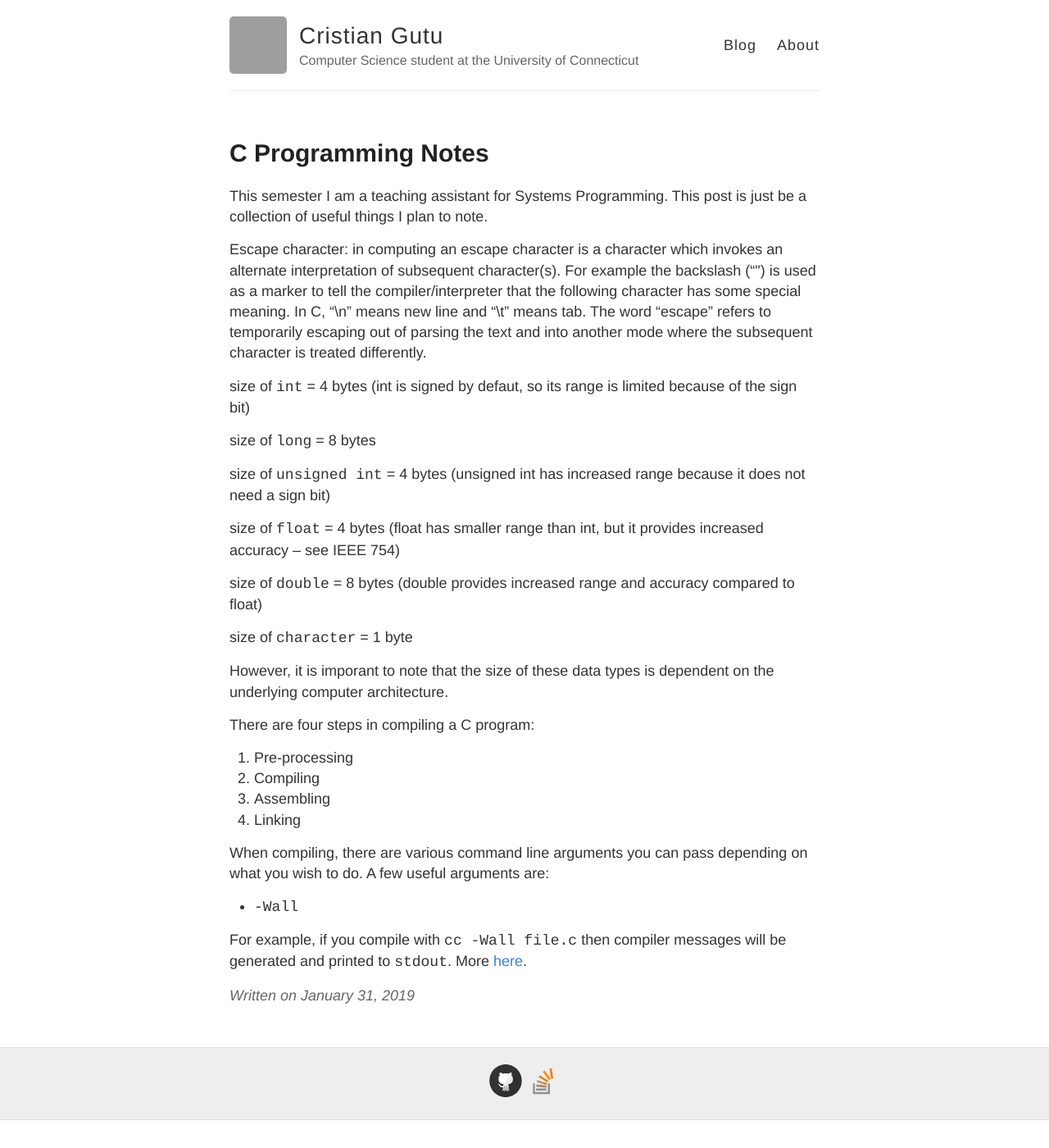
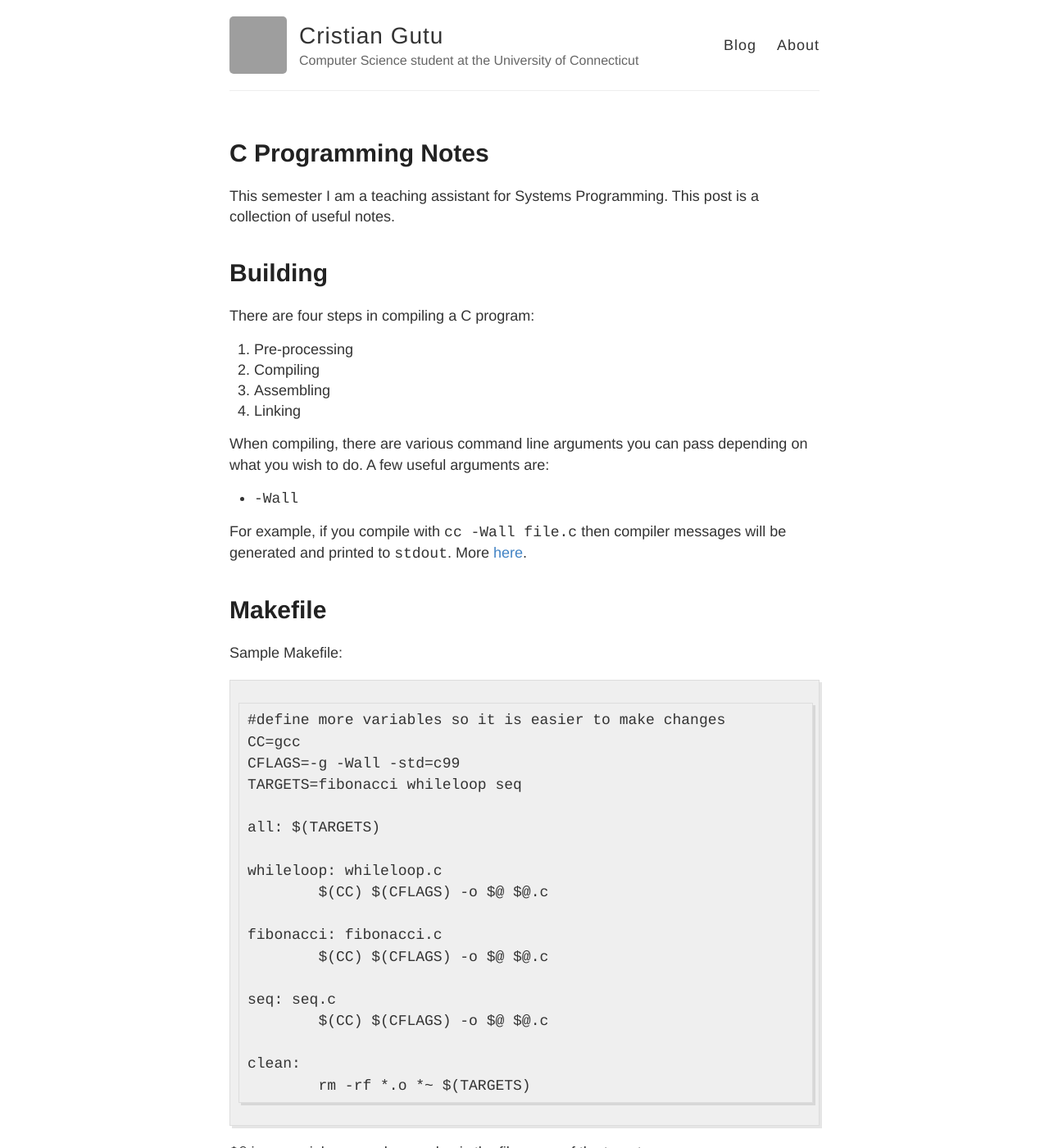
Before and after one commit to gutucristian/gutucristian.github.io, a Jekyll site: the page built from _posts/2019-1-31-C-Programming-Notes.md, in a window 1280 px wide and 1400 px high. Shown: the whole window at 82% size. Built offline with Jekyll 4.4.1, drawn with Linux system fonts in a browser that asks for light colours; our own code applies the rules of GitHub Pages for plain Markdown files; some of the changed text lies outside the part shown; grey boxes are pictures that could not be loaded.

Commit message:
Update 2019-1-31-C-Programming-Notes.md

````diff
--- a/_posts/2019-1-31-C-Programming-Notes.md
+++ b/_posts/2019-1-31-C-Programming-Notes.md
@@ -1,6 +1,53 @@
-This semester I am a teaching assistant for Systems Programming. This post is just be a collection of useful things I plan to note.
+This semester I am a teaching assistant for Systems Programming. This post is a collection of useful notes.
 
-Escape character: in computing an escape character is a character which invokes an alternate interpretation of subsequent character(s). For example the backslash ("\") is used as a marker to tell the compiler/interpreter that the following character has some special meaning. In C, "\n" means new line and "\t" means tab. The word "escape" refers to temporarily escaping out of parsing the text and into another mode where the subsequent character is treated differently.
+# Building
+
+There are four steps in compiling a C program:
+1. Pre-processing
+2. Compiling
+3. Assembling
+4. Linking
+
+When compiling, there are various command line arguments you can pass depending on what you wish to do. A few useful arguments are:
+- `-Wall`
+
+For example, if you compile with `cc -Wall file.c` then compiler messages will be generated and printed to `stdout`. More [here](https://www.rapidtables.com/code/linux/gcc/gcc-wall.html).
+
+# Makefile
+
+Sample Makefile:
+```
+#define more variables so it is easier to make changes
+CC=gcc
+CFLAGS=-g -Wall -std=c99
+TARGETS=fibonacci whileloop seq
+
+all: $(TARGETS)
+
+whileloop: whileloop.c
+	$(CC) $(CFLAGS) -o $@ $@.c
+
+fibonacci: fibonacci.c
+	$(CC) $(CFLAGS) -o $@ $@.c
+
+seq: seq.c
+	$(CC) $(CFLAGS) -o $@ $@.c
+
+clean:
+	rm -rf *.o *~ $(TARGETS)
+```
+
+`$@` is a special macro whose value is the file name of the target.
+
+# Bit Manipulation and Boolean Logic
+
+XOR: One or the other, but not both
+
+OR: One, or the other, or both
+
+# Misc
+
+__Escape character:__ in computing an escape character is a character which invokes an alternate interpretation of subsequent character(s). For example the backslash ("\") is used as a marker to tell the compiler/interpreter that the following character has some special meaning. In C, "\n" means new line and "\t" means tab. The word "escape" refers to temporarily escaping out of parsing the text and into another mode where the subsequent character is treated differently.
 
 size of `int` = 4 bytes (int is signed by defaut, so its range is limited because of the sign bit)
 
@@ -14,15 +61,4 @@ size of `double` = 8 bytes (double provides increased range and accuracy compare
 
 size of `character` = 1 byte
 
-However, it is imporant to note that the size of these data types is dependent on the underlying computer architecture.
-
-There are four steps in compiling a C program:
-1. Pre-processing
-2. Compiling
-3. Assembling
-4. Linking
-
-When compiling, there are various command line arguments you can pass depending on what you wish to do. A few useful arguments are:
-- `-Wall`
-
-For example, if you compile with `cc -Wall file.c` then compiler messages will be generated and printed to `stdout`. More [here](https://www.rapidtables.com/code/linux/gcc/gcc-wall.html).
+However, it is imporant to note that the size of these data types is dependent on the underlying computer architecture. Since C99, fixed width integers are available. They are defined in the `<stdint.h>` header. More [here](https://en.cppreference.com/w/c/types/integer).
````
